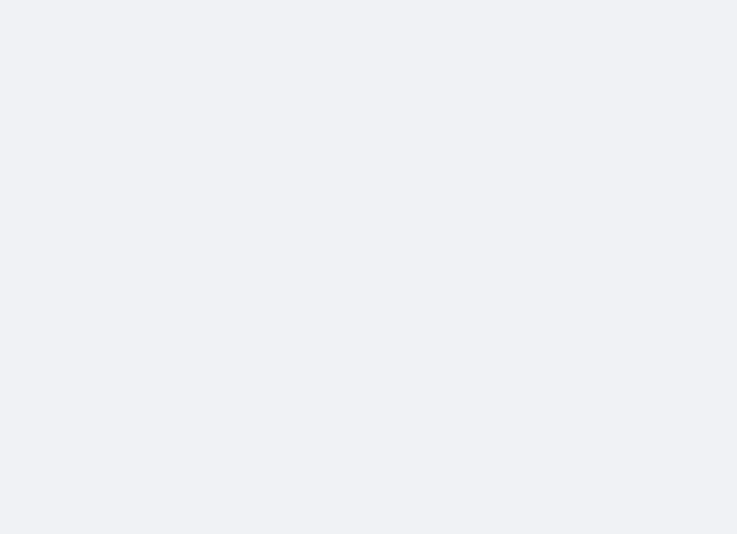
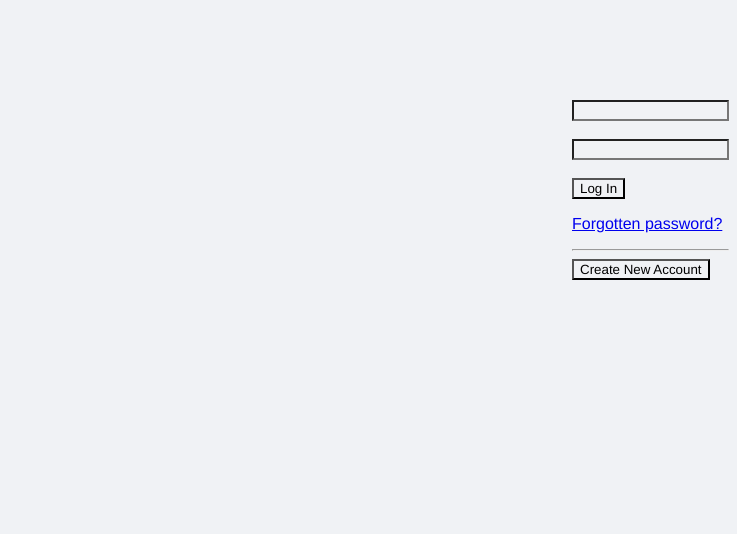
Before and after one commit to Ali-ElMowed/facebook-cloning, a plain HTML site: page index.html in a window 1280 px wide. Shown: the full height of the page, 543-1280 px from the left. Drawn offline with Linux system fonts and the light colour scheme.

Commit message:
Adding the login html part

```diff
--- a/index.html
+++ b/index.html
@@ -28,6 +28,16 @@
             </div>
 
         </div>
+        <div class="facebook-login">
+            <form action="#" class="login">
+                <input type="text" value=""><br><br>
+                <input type="password"><br><br>
+                <button type="submit">Log In</button>
+                <p><a href="#">Forgotten password?</a></p>
+                <hr>
+                <button class="Create">Create New Account</button>
+            </form>
+        </div>
     </div>
 
 </body>
--- a/styles.css
+++ b/styles.css
@@ -29,7 +29,6 @@
 }
 .add-card{
     max-width: 150px;
-   /* background-color: #F0F2F5;*/
     background-color: white;
     border-radius: 10px;
     border: 1px solid #E6E9ED;
@@ -46,8 +45,7 @@
     width: 100%;
     background-color: #F0F2F5;
     font-size: 48px;
-    color: #4267B2;    ;
-    /*cursor: pointer;*/
+    color: #4267B2;
    padding: 60px 0px;
     margin: 0;
     border-top-right-radius: 10px;
@@ -62,18 +60,13 @@
 .add-word-div{
     width: 100%;
     padding: 0;
-
-
 }
 
 .add-word{
-
     padding: 10px 0px;
     text-align: center;
     background-color: white;
     font-weight: lighter;
     font-size:18px  ;
     margin: 0;
-  /*  border-bottom-right-radius: 10px;
-    border-bottom-left-radius: 10px;*/
 }
```
